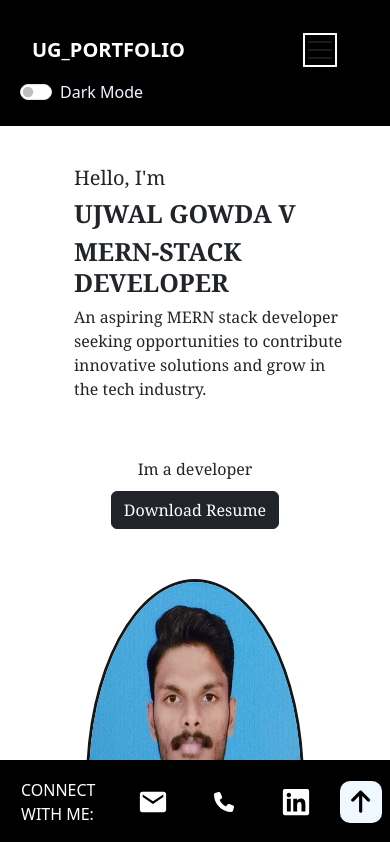
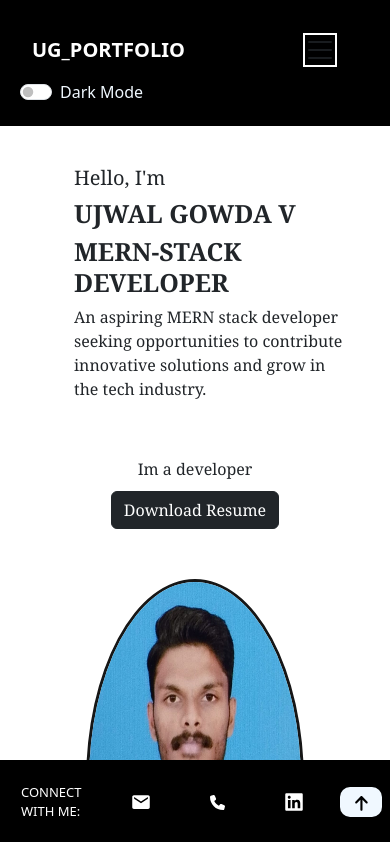
Before and after one commit to Ujwal-GV/portfolio-ug, a React (Create React App) app: page / in a window 390 px wide. Shown: the top 842 px of the page. Built offline with nearby package versions, Linux system fonts and the light colour scheme.

Commit message:
CSS changes3

```diff
--- a/package.json
+++ b/package.json
@@ -37,5 +37,8 @@
       "last 1 firefox version",
       "last 1 safari version"
     ]
+  },
+  "devDependencies": {
+    "@babel/plugin-proposal-private-property-in-object": "^7.21.11"
   }
 }
--- a/src/App.css
+++ b/src/App.css
@@ -545,6 +545,7 @@ hr{
   justify-content: center;
   margin: 1px;
   z-index: 100000;
+  font-size: medium;
 }
 
 .nav-footer > .box > a{
@@ -553,7 +554,7 @@ hr{
 }
 
 #arrow{
-  height: 5vh;
+  height: 2vh;
   font-size: 100%;
   display: flex;
   justify-content: center;
@@ -562,6 +563,8 @@ hr{
   width: 5vh;
   margin: 2%;
   border-radius: 10px;
+  padding: 0.9rem;
+  padding-bottom: 1rem;
 }
 
 .nav-footer > .box > a::hover{
@@ -686,7 +689,7 @@ hr{
   .Pboxes > .Pibox > .info > .demo {
     display: flex;
     padding: 0.2px;
-    align-items: start;
+    align-items: flex-start;
     justify-content: space-around;
     gap: 0.5rem;
   }
@@ -739,16 +742,7 @@ hr{
     font-size: 0.6rem;
   }
 
-  .nav-footer > .box{
-    margin: 0;
-    display: flex;
-    align-items: center;
-    justify-content: center;
-    margin: 1px;
-    z-index: 100000;
-  }
-
-  .nav-footer > .box > a{
+  .nav-footer > .box {
     font-size: small;
   }
 }
--- a/src/components/Connect.js
+++ b/src/components/Connect.js
@@ -7,10 +7,10 @@ export default function Connect() {
   return (
     <div className='nav-footer' id='connect'>
       <div className="box" style={{color: "white"}}>CONNECT WITH ME:</div>
-      <div className="box"><a href="mailto:ujwalgowda2002v@gmail.com"><IoMdMail style={{color: "white", width: "30px", height: "30px"}} /></a></div>
-      <div className="box"><a href="tel:+91 7483262684"><FaPhone style={{color: "white", width: "20px", height: "20px"}} /></a></div>
-      <div className="box"><a href="https://www.linkedin.com/in/ujwal-gowda-v-5ba277276" rel="noreferrer" target='_blank'><FaLinkedin style={{color: "white", width: "30px", height: "30px"}} /></a></div>
-      <div className="box" id="arrow"><a href="#navigation"><FaArrowUp  style={{color: "black", fontWeight: "bolder", fontSize: "3vh"}} /></a></div>
+      <div className="box"><a href="mailto:ujwalgowda2002v@gmail.com"><IoMdMail style={{color: "white", width: "20px", height: "20px"}} /></a></div>
+      <div className="box"><a href="tel:+91 7483262684"><FaPhone style={{color: "white", width: "15px", height: "15px"}} /></a></div>
+      <div className="box"><a href="https://www.linkedin.com/in/ujwal-gowda-v-5ba277276" rel="noreferrer" target='_blank'><FaLinkedin style={{color: "white", width: "20px", height: "20px"}} /></a></div>
+      <div className="box" id="arrow"><a href="#navigation"><FaArrowUp  style={{color: "black", fontWeight: "bolder", fontSize: "2vh"}} /></a></div>
     </div>
   )
 }
```
Also changed, not shown: 1 other file (tests, documents, lock files or other folders).
